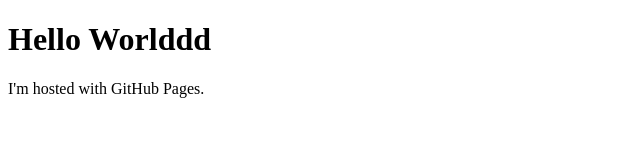
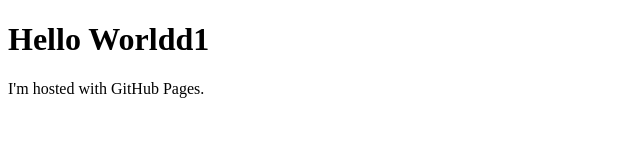
Before and after one commit to adhamhaj/adhamhaj, a plain HTML site: page index.html in a window 1280 px wide. Shown: the full height of the page, 0-640 px from the left. Drawn offline with Linux system fonts and the light colour scheme.

Commit message:
Update index.html

```diff
--- a/index.html
+++ b/index.html
@@ -1,7 +1,7 @@
 <!DOCTYPE html>
 <html>
 <body>
-<h1>Hello Worlddd</h1>
+<h1>Hello Worldd1</h1>
 <p>I'm hosted with GitHub Pages.</p>
 </body>
 </html>
```
